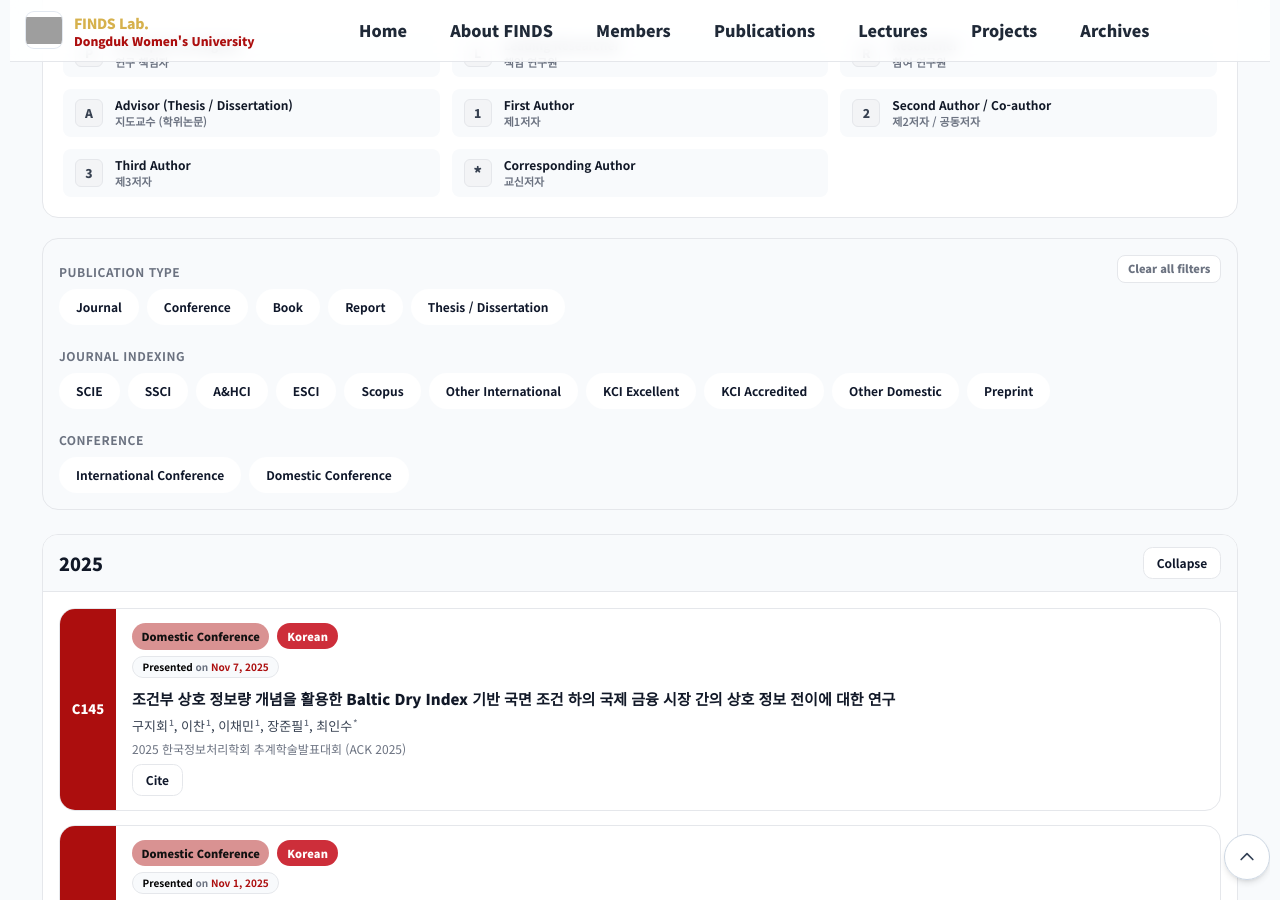
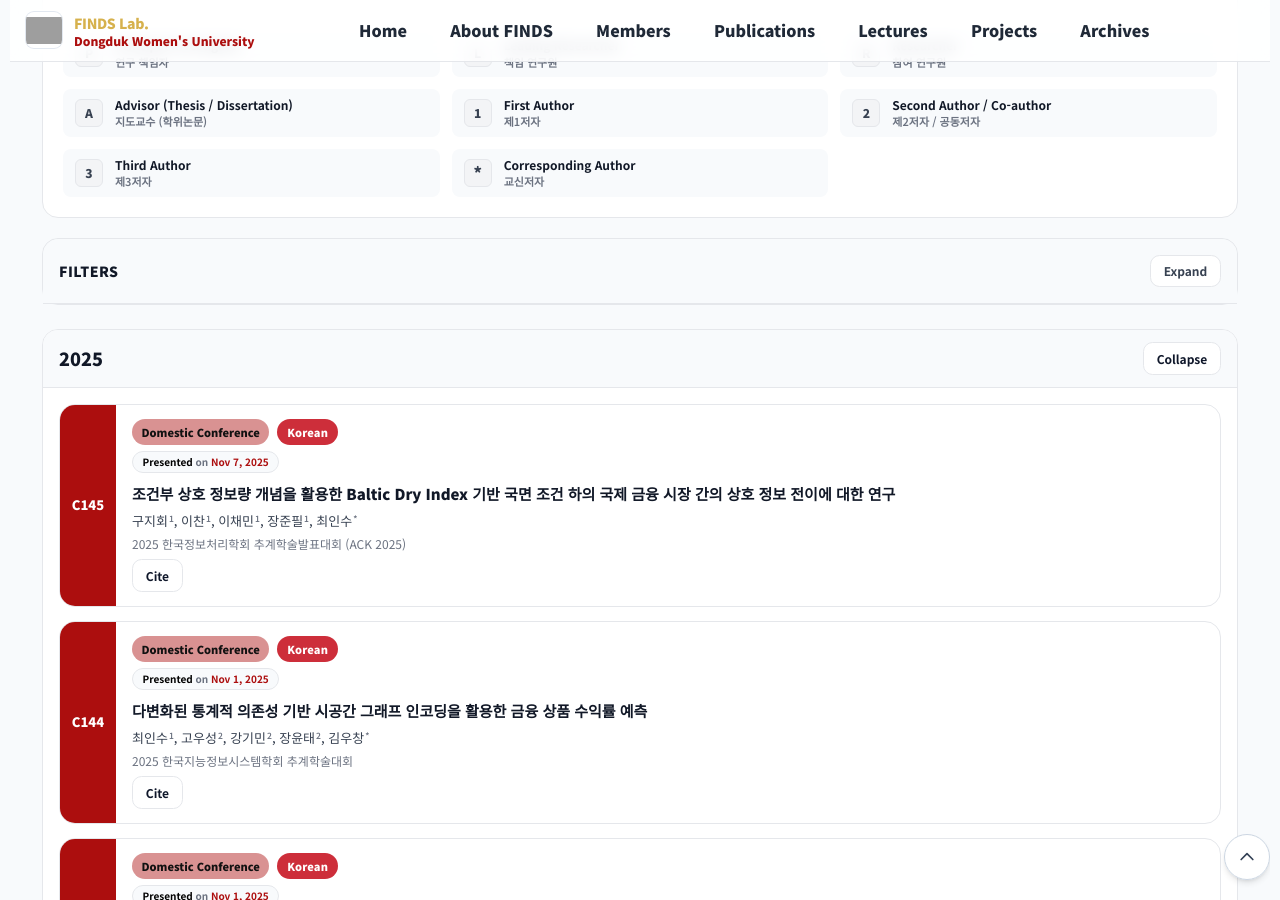
Before and after one commit to FinDS-Lab/site, a Jekyll site: the page built from publications.html, in a window 1280 px wide and 900 px high, scrolled down 477 px. Built offline with Jekyll 4.4.1, drawn with Linux system fonts in a browser that asks for light colours; nearby versions of some CDN libraries; grey boxes are pictures that could not be loaded.

Commit message:
Update publications.html

```diff
--- a/publications.html
+++ b/publications.html
@@ -1006,7 +1006,13 @@
 
 <!-- ===== Filter Sections ===== -->
 <section class="max-w-7xl mx-auto px-4">
-  <div class="toolbar">
+  <div class="toolbar" style="padding: 0;">
+    <div style="display: flex; align-items: center; justify-content: space-between; padding: 16px; background: #f8fafc; border-radius: 1rem 1rem 0 0; border-bottom: 1px solid #e5e7eb;">
+      <h3 style="font-size: 14px; font-weight: 800; color: #111827; text-transform: uppercase; letter-spacing: 0.5px; margin: 0;">Filters</h3>
+      <button id="toggleFilters" style="padding: .4rem .8rem; border: 1px solid #e5e7eb; border-radius: .6rem; font-size: 12px; font-weight: 700; background: #fff; cursor: pointer; color: #374151; transition: all .2s;" onmouseover="this.style.background='#f3f4f6'" onmouseout="this.style.background='#fff'">Expand</button>
+    </div>
+
+    <div id="filterContent" style="display: none; padding: 16px;">
       <div class="filter-section" style="position: relative;">
         <label class="filter-label">Publication Type</label>
         <button id="clearAllFilters" style="position: absolute; top: -8px; right: 0; padding: .3rem .6rem; border: 1px solid #e5e7eb; border-radius: .5rem; font-size: 11px; font-weight: 800; background: #fff; cursor: pointer; color: #6b7280; transition: all .2s;">Clear all filters</button>
@@ -1021,6 +1027,7 @@
       <div class="filter-section">
         <label class="filter-label">Conference</label>
         <div class="chips" id="conferenceChips"></div>
+      </div>
     </div>
   </div>
 </section>
@@ -1572,6 +1579,19 @@
   buildChips();
   render();
 
+  buildChips();
+  render();
+
+  // Toggle filter section
+  document.getElementById('toggleFilters').onclick = () => {
+    const filterContent = document.getElementById('filterContent');
+    const toggleBtn = document.getElementById('toggleFilters');
+    const isHidden = filterContent.style.display === 'none';
+
+    filterContent.style.display = isHidden ? 'block' : 'none';
+    toggleBtn.textContent = isHidden ? 'Collapse' : 'Expand';
+  };
+
   document.getElementById('clearAllFilters').onclick = () => {
     onFilters.type.clear();
     onFilters.journal.clear();
```
Lines whose indentation alone changed are shown as unchanged.
